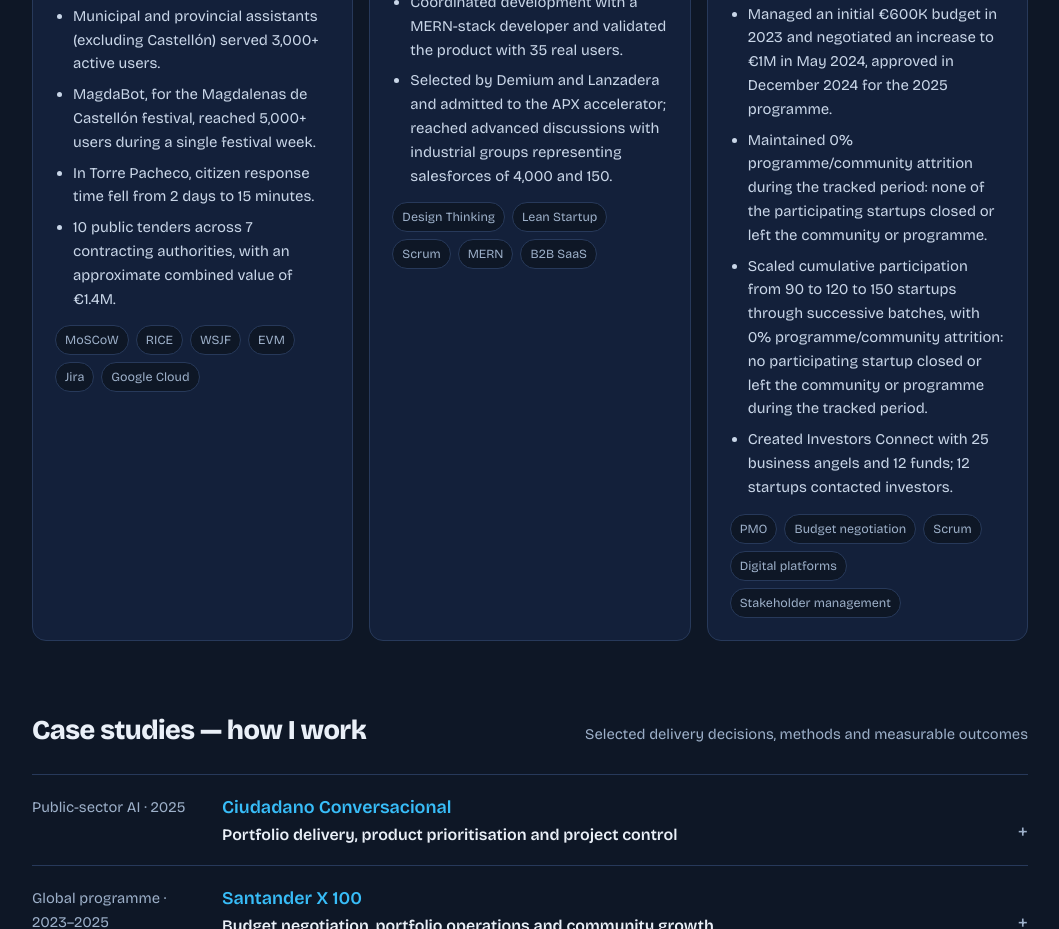
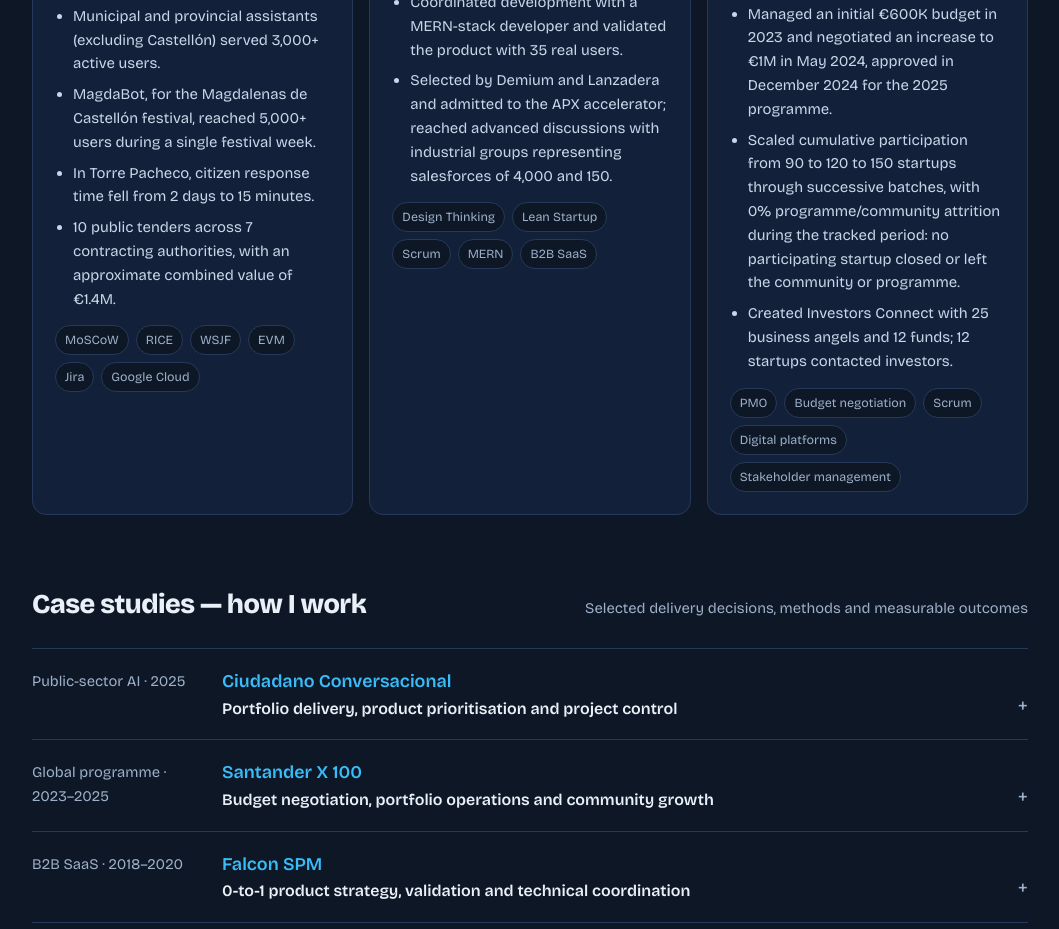
Before and after one commit to gfortezag/gfortezag.github.io, a plain HTML site: page index.html in a window 1280 px wide. Shown: the part 1540-2469 px from the top of the page, without its empty margins (110-1169 px from the left). Drawn offline with nearby package versions, Linux system fonts and the light colour scheme.

Commit message:
Remove duplicated Santander X 100 metric in portfolio

```diff
--- a/index.html
+++ b/index.html
@@ -169,8 +169,7 @@ footer{padding:56px 0 40px;color:var(--mu);font-size:.9rem}
       </div>
       <p>Coordinated a global entrepreneurship programme and its supporting digital platforms, working with Banco Santander and startup ecosystem stakeholders.</p>
       <ul>
-        <li>Managed an initial €600K budget in 2023 and negotiated an increase to €1M in May 2024, approved in December 2024 for the 2025 programme.</li><li>Maintained 0% programme/community attrition during the tracked period: none of the participating startups closed or left the community or programme.</li>
-        <li>Scaled cumulative participation from 90 to 120 to 150 startups through successive batches, with 0% programme/community attrition: no participating startup closed or left the community or programme during the tracked period.</li>
+        <li>Managed an initial €600K budget in 2023 and negotiated an increase to €1M in May 2024, approved in December 2024 for the 2025 programme.</li><li>Scaled cumulative participation from 90 to 120 to 150 startups through successive batches, with 0% programme/community attrition during the tracked period: no participating startup closed or left the community or programme.</li>
         <li>Created Investors Connect with 25 business angels and 12 funds; 12 startups contacted investors.</li>
       </ul>
       <div class="project-tags"><span>PMO</span><span>Budget negotiation</span><span>Scrum</span><span>Digital platforms</span><span>Stakeholder management</span></div>
```
